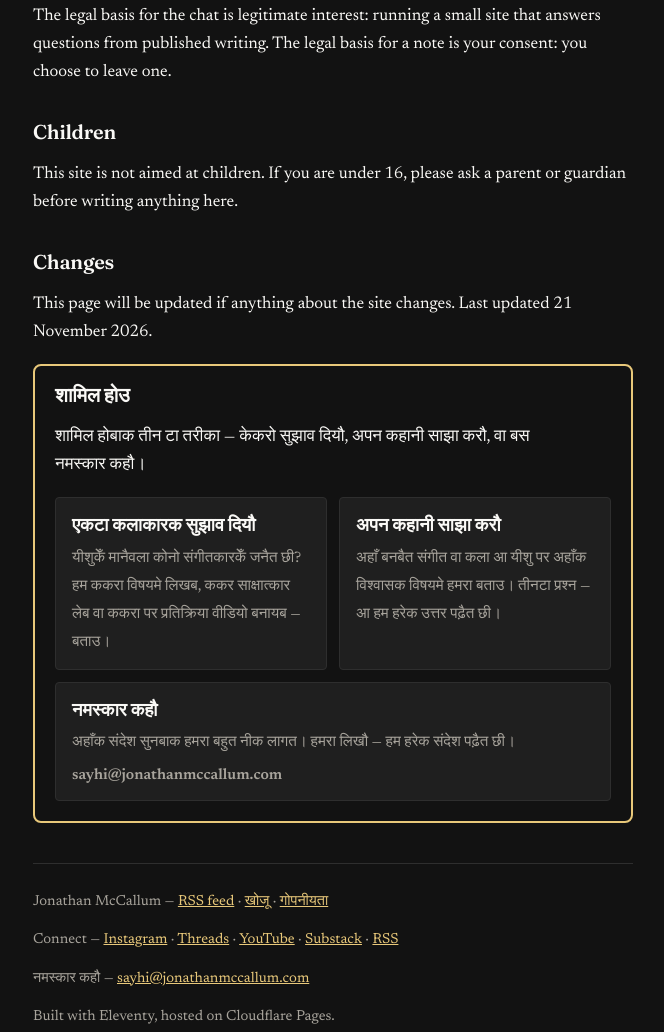
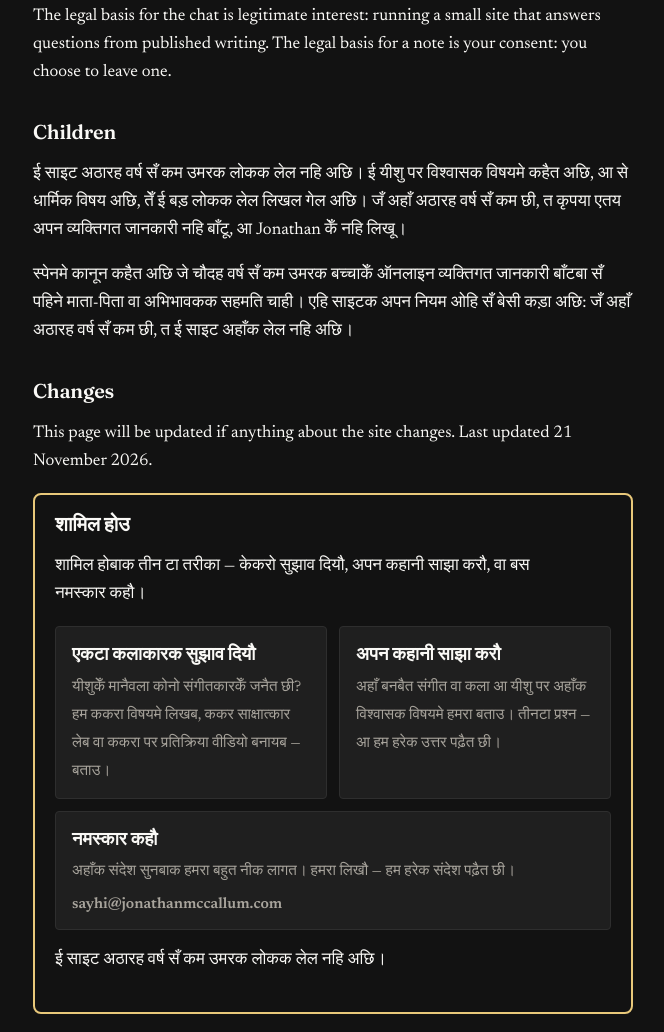
Before and after one commit to streamjonathan/jonathanmccallum-mai, an Eleventy site: page content/pages/privacy.md in a window 1280 px wide. Shown: the part 1553-2585 px from the top of the page, without its empty margins (307-971 px from the left). Built offline with nearby package versions, Linux system fonts and the light colour scheme; Eleventy itself is replaced by a stand-in of ours; files that its build step writes are made by us from their sources.

Commit message:
Under-18 policy: site is not for people under 18 [mai]

```diff
--- a/_includes/get-involved.njk
+++ b/_includes/get-involved.njk
@@ -16,4 +16,5 @@
       <span class="get-involved__email" data-contact-email-text>ईमेल करौ</span>
     </a>
   </div>
+  <p>ई साइट अठारह वर्ष सँ कम उमरक लोकक लेल नहि अछि।</p>
 </section>
--- a/content/pages/privacy.md
+++ b/content/pages/privacy.md
@@ -42,7 +42,9 @@ The legal basis for the chat is legitimate interest: running a small site that a
 
 ## Children
 
-This site is not aimed at children. If you are under 16, please ask a parent or guardian before writing anything here.
+ई साइट अठारह वर्ष सँ कम उमरक लोकक लेल नहि अछि। ई यीशु पर विश्वासक विषयमे कहैत अछि, आ से धार्मिक विषय अछि, तेँ ई बड़ लोकक लेल लिखल गेल अछि। जँ अहाँ अठारह वर्ष सँ कम छी, त कृपया एतय अपन व्यक्तिगत जानकारी नहि बाँटू, आ Jonathan केँ नहि लिखू।
+
+स्पेनमे कानून कहैत अछि जे चौदह वर्ष सँ कम उमरक बच्चाकेँ ऑनलाइन व्यक्तिगत जानकारी बाँटबा सँ पहिने माता-पिता वा अभिभावकक सहमति चाही। एहि साइटक अपन नियम ओहि सँ बेसी कड़ा अछि: जँ अहाँ अठारह वर्ष सँ कम छी, त ई साइट अहाँक लेल नहि अछि।
 
 ## Changes
 
```
